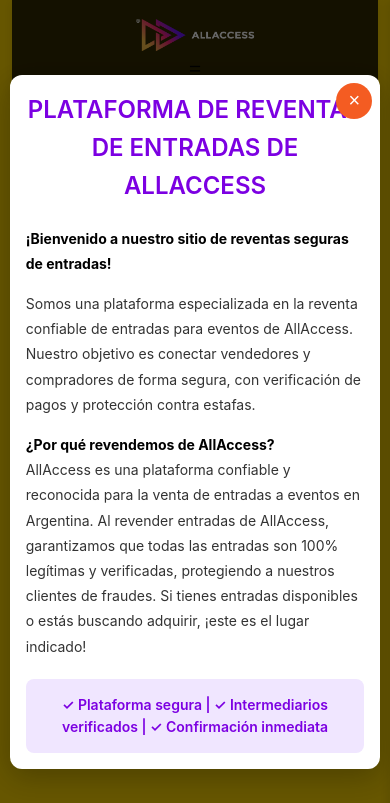
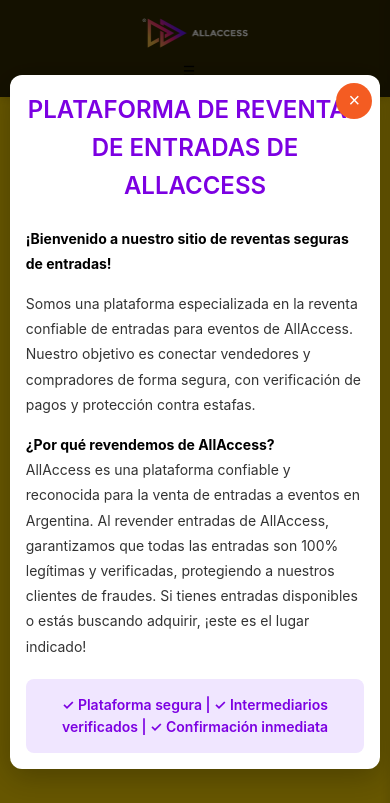
Before and after one commit to mercado12324358-pixel/badbunny, a plain HTML site: page index.html in a window 390 px wide. Shown: the top 803 px of the page. Drawn offline with Linux system fonts and the light colour scheme.

Commit message:
Responsive: navbar full-bleed en móviles

```diff
--- a/styles.css
+++ b/styles.css
@@ -589,6 +589,36 @@
   margin-bottom: 15px;
 }
 
+/* Navbar full-bleed en móviles: ocupa los extremos y oculta bordes del fondo */
+@media (max-width: 600px) {
+  .navbar {
+    width: 100vw !important;
+    position: relative !important;
+    left: 50% !important;
+    right: 50% !important;
+    margin-left: -50vw !important;
+    margin-right: -50vw !important;
+    padding-left: 12px !important;
+    padding-right: 12px !important;
+    border-radius: 0 !important;
+    box-shadow: 0 2px 8px rgba(0,0,0,0.12) !important;
+    z-index: 2000 !important;
+  }
+
+  /* Asegurar que contenedores internos no añadan padding extra */
+  .navbar .horizontal-container,
+  .container,
+  .main {
+    padding-left: 0 !important;
+    padding-right: 0 !important;
+    max-width: 100% !important;
+  }
+
+  /* Ajustes para logo/menú dentro de la barra */
+  .navbar .logo img { height: 36px !important; }
+  .menu-icon { margin-right: 12px !important; }
+}
+
 /* Global modal responsive fixes */
 /* Estas reglas mejoran la apariencia de modales en pantallas pequeñas y
    evitan que elementos full-width estiren la vista en el celular. */
```
